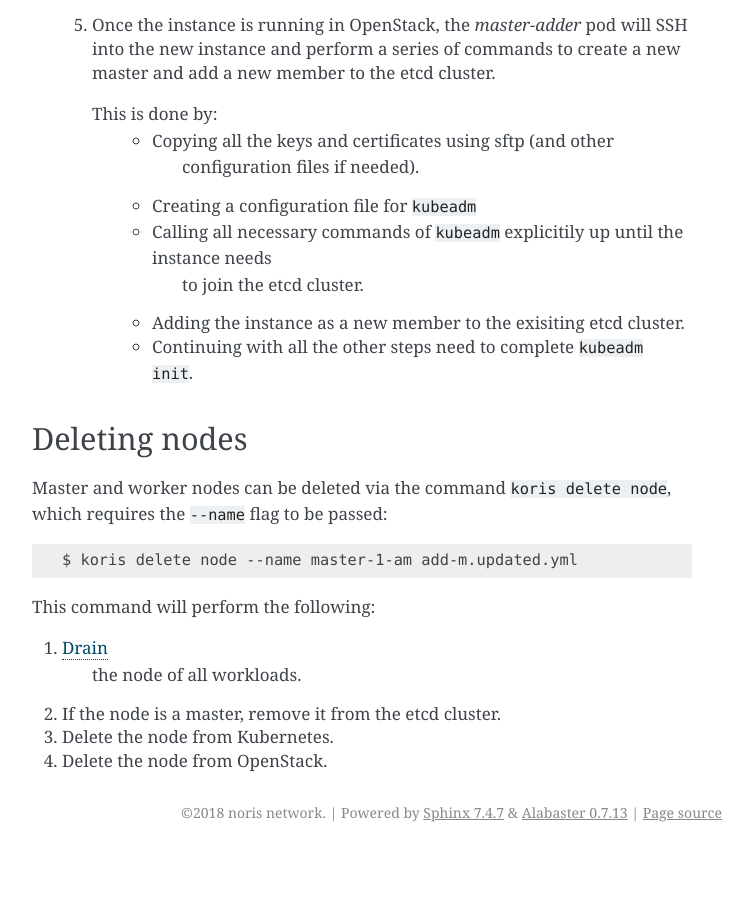
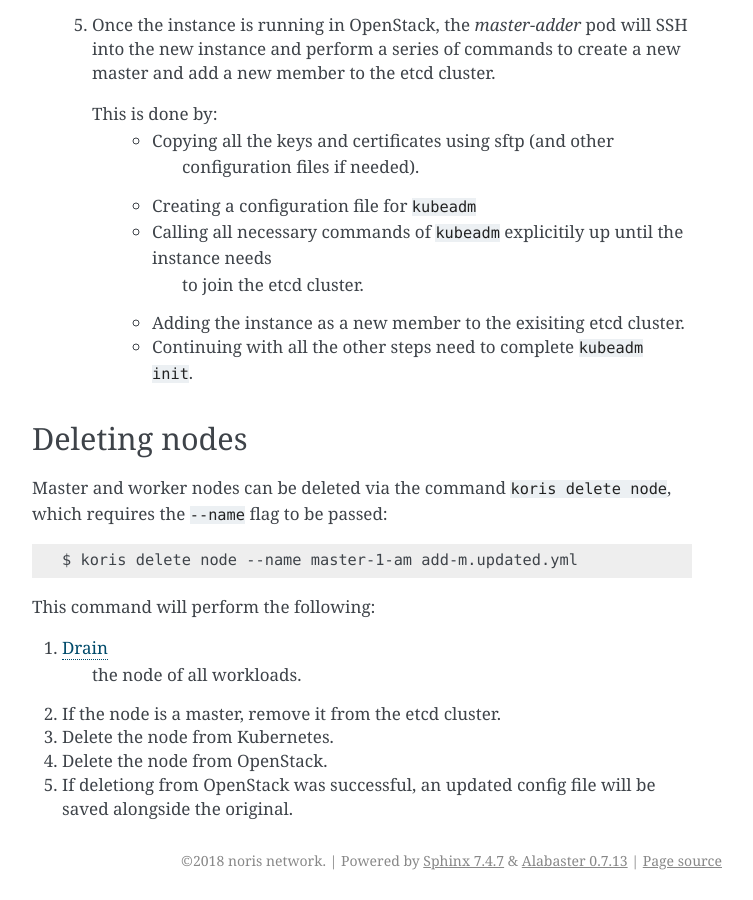
Before and after one commit to noris-network/koris, a Sphinx documentation site: the page built from docs/resize.rst, in a window 1280 px wide and 900 px high, scrolled down 3719 px. Shown: the whole window, without its empty margins (388-1141 px from the left). Built offline with Sphinx 7.4.7, drawn with Linux system fonts in a browser that asks for light colours; before the commit the page ends 4571 px from its top, so only the background shows below that.

Commit message:
Fixed Makefile
Renamed some jobs in gitlab-ciy.yml

Extended documentation on updated config file

```diff
--- a/docs/resize.rst
+++ b/docs/resize.rst
@@ -216,3 +216,6 @@ This command will perform the following:
 3. Delete the node from Kubernetes.
 
 4. Delete the node from OpenStack.
+
+5. If deletiong from OpenStack was successful, an updated config file will be
+   saved alongside the original.
```
Also changed, not shown: .gitlab-ci.yml, 1 other file.
